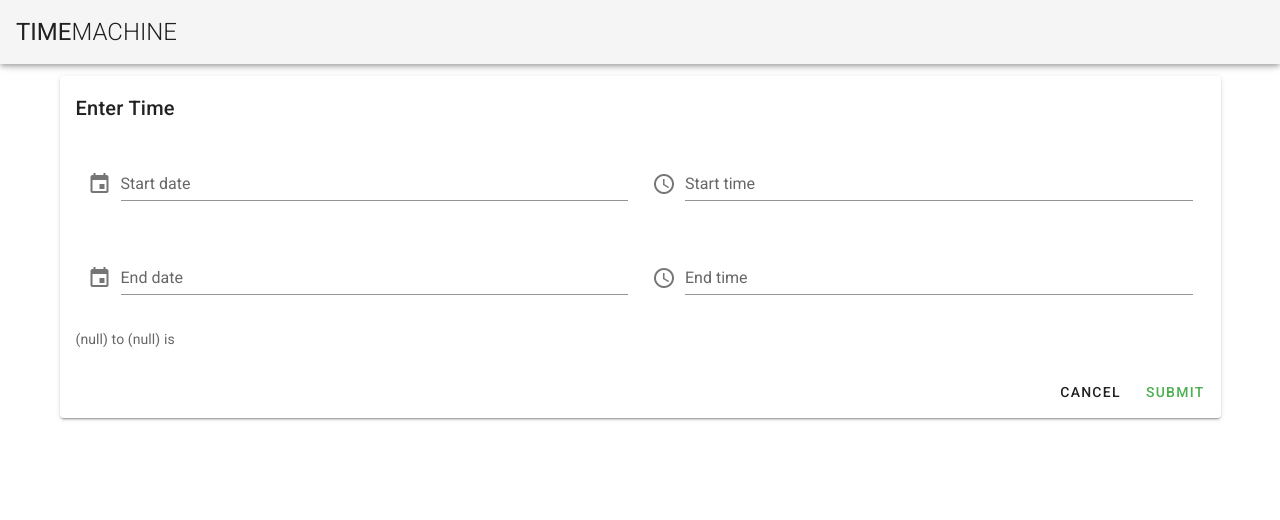
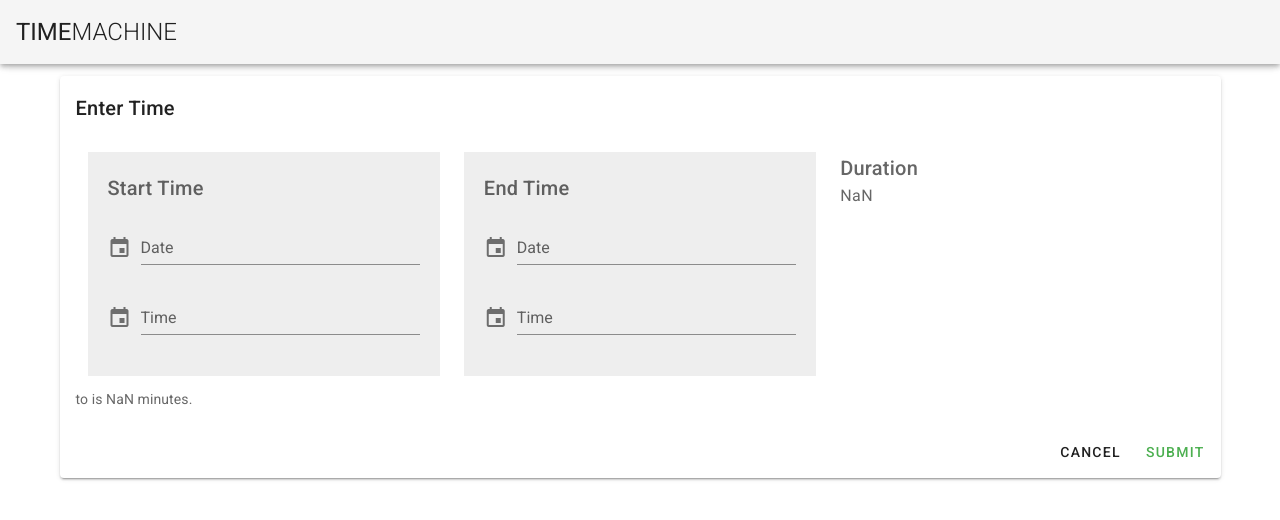
Before and after one commit to faraday-effect/time-machine, a Vue app in the folder ui/: page / in a window 1280 px wide. Shown: the top 520 px of the page. Built offline with nearby package versions, Linux system fonts and the light colour scheme.

Commit message:
Fancier date/time picker components.

```diff
--- /dev/null
+++ b/ui/src/components/DateTimePicker.vue
@@ -0,0 +1,89 @@
+<template>
+  <div id="picker">
+    <h1 class="title mb-4">{{ title }}</h1>
+    <date-picker-dialog label="Date" :value="date" @input="setDate" />
+    <time-picker-dialog label="Time" :value="time" @input="setTime" />
+  </div>
+</template>
+
+<script lang="ts">
+import Vue from "vue";
+import DatePickerDialog from "@/components/dialogs/DatePickerDialog.vue";
+import TimePickerDialog from "@/components/dialogs/TimePickerDialog.vue";
+import { DateTime } from "luxon";
+
+export default Vue.extend({
+  name: "DateTimePicker",
+
+  components: {
+    DatePickerDialog,
+    TimePickerDialog
+  },
+
+  props: {
+    title: { type: String, required: true },
+    value: { type: String }
+  },
+
+  data() {
+    return {
+      date: "",
+      time: ""
+    };
+  },
+
+  methods: {
+    onUpdate() {
+      let iso: string;
+
+      if (this.time) {
+        if (this.date) {
+          iso = `${this.date}T${this.time}`;
+        } else {
+          iso = this.time;
+        }
+      } else {
+        iso = this.date;
+      }
+
+      if (iso) {
+        this.$emit("input", iso);
+      }
+    },
+
+    setDate(newDate: string) {
+      this.date = newDate;
+      this.onUpdate();
+    },
+
+    setTime(newTime: string) {
+      this.time = newTime;
+      if (!this.date) {
+        this.date = DateTime.local().toISODate();
+      }
+      this.onUpdate();
+    }
+  },
+
+  watch: {
+    value: {
+      handler(val) {
+        const dt = DateTime.fromISO(val);
+        this.date = dt.toISODate();
+        this.time = dt.toISOTime({
+          suppressSeconds: true,
+          includeOffset: false
+        });
+        console.log("HANDLER", this.title, val, dt, this.date, this.time);
+      }
+    }
+  }
+});
+</script>
+
+<style scoped>
+div#picker {
+  padding: 20px;
+  background-color: #eee;
+}
+</style>
--- a/ui/src/components/dialogs/TimePickerDialog.vue
+++ b/ui/src/components/dialogs/TimePickerDialog.vue
@@ -9,12 +9,12 @@
       <v-text-field
         v-model="time"
         :label="label"
-        prepend-icon="mdi-clock-outline"
+        prepend-icon="mdi-calendar"
         readonly
         v-on="on"
       />
     </template>
-    <v-time-picker v-model="time" ampm-in-title scrollable>
+    <v-time-picker v-model="time" scrollable>
       <v-spacer />
       <v-btn text color="primary" @click="isOpen = false">Cancel</v-btn>
       <v-btn text color="primary" @click="onOkay">Ok</v-btn>
@@ -51,6 +51,12 @@ export default Vue.extend({
       (this.$refs.dialog as any).save(this.time);
       this.$emit("input", this.time);
     }
+  },
+
+  watch: {
+    value(newVal) {
+      this.time = newVal;
+    }
   }
 });
 </script>
--- a/ui/src/components/forms/TimeEntryForm.vue
+++ b/ui/src/components/forms/TimeEntryForm.vue
@@ -5,91 +5,78 @@
       <v-container>
         <v-row>
           <v-col>
-            <date-picker-dialog v-model="startDate" label="Start date" />
+            <date-time-picker title="Start Time" v-model="startDateTime" />
           </v-col>
           <v-col>
-            <time-picker-dialog v-model="startTime" label="Start time" />
+            <date-time-picker title="End Time" v-model="endDateTime" />
+          </v-col>
+          <v-col>
+            <div class="title">Duration</div>
+            <div class="body-1">{{ duration }}</div>
           </v-col>
         </v-row>
-        <v-row>
-          <v-col>
-            <date-picker-dialog v-model="endDate" label="End date" />
-          </v-col>
-          <v-col>
-            <time-picker-dialog v-model="endTime" label="End time" />
-          </v-col>
+        <v-row v-if="alert">
+          <v-alert type="info">
+            {{ alert }}
+          </v-alert>
         </v-row>
       </v-container>
 
       <div>
-        {{ startDateTime | formatDateTime }} to
-        {{ endDateTime | formatDateTime }} is
-        {{ duration }}
+        {{ startDateTime }} to {{ endDateTime }} is {{ duration }} minutes.
       </div>
     </v-card-text>
     <v-card-actions>
       <v-spacer />
       <v-btn text>Cancel</v-btn>
-      <v-btn text color="success">Submit</v-btn>
+      <v-btn text color="success" :disabled="!isValidRange">Submit</v-btn>
     </v-card-actions>
   </v-card>
 </template>
 
 <script lang="ts">
 import Vue from "vue";
-import DatePickerDialog from "@/components/dialogs/DatePickerDialog.vue";
-import TimePickerDialog from "@/components/dialogs/TimePickerDialog.vue";
-import { DateTime, Duration } from "luxon";
+import { DateTime } from "luxon";
+import DateTimePicker from "@/components/DateTimePicker.vue";
 
 export default Vue.extend({
   name: "TimeEntryForm",
 
   components: {
-    DatePickerDialog,
-    TimePickerDialog
+    DateTimePicker
   },
 
   data() {
     return {
-      startDate: "",
-      startTime: "",
-      endDate: "",
-      endTime: ""
+      startDateTime: "",
+      endDateTime: ""
     };
   },
 
   computed: {
-    startDateTime(): DateTime | null {
-      return this.startDate.length && this.startTime.length
-        ? DateTime.fromISO(`${this.startDate}T${this.startTime}`)
-        : null;
+    duration(): number | null {
+      const start = DateTime.fromISO(this.startDateTime);
+      const end = DateTime.fromISO(this.endDateTime);
+      return start && end ? end.diff(start).as("minutes") : null;
     },
 
-    endDateTime(): DateTime | null {
-      return this.endDate.length && this.endTime.length
-        ? DateTime.fromISO(`${this.endDate}T${this.endTime}`)
-        : null;
+    alert(): string | null {
+      if (this.duration && this.duration < 0) {
+        return "NEGATIVE DURATION";
+      }
+      return null;
     },
 
-    duration(): number | null {
-      const start = this.startDateTime;
-      const end = this.endDateTime;
-      return start && end ? end.diff(start).as("minutes") : null;
-    }
-  },
-
-  filters: {
-    formatDateTime(dateTime: DateTime) {
-      return dateTime ? dateTime.toFormat("dd-MMM-yyyy hh:mm a") : "(null)";
+    isValidRange(): boolean {
+      return this.startDateTime !== null && this.endDateTime !== null;
     }
   },
 
   watch: {
-    // Unless it's already set, set the end date to the start date
-    // when the start date changes.
-    startDate(val) {
-      if (!this.endDate.length) {
-        this.endDate = val;
+    // Unless it's already set, set the end to the start when the start updates.
+    startDateTime(val) {
+      if (!this.endDateTime) {
+        this.endDateTime = val;
       }
     }
   }
```
